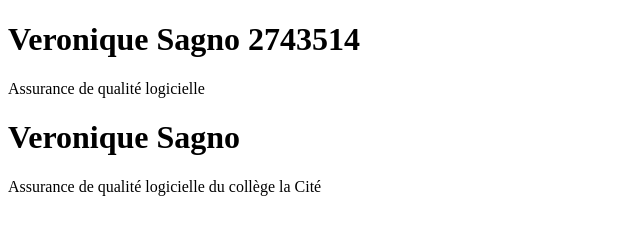
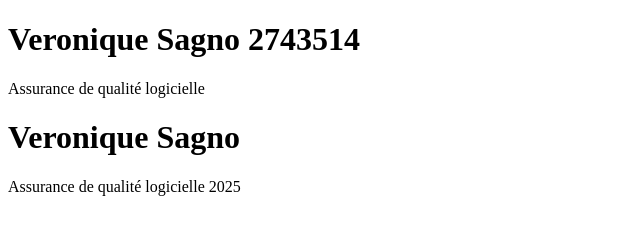
Before and after one commit to Vero-2710/Examen_Git, a plain HTML site: page index.html in a window 1280 px wide. Shown: the whole page, without its empty margins (0-640 px from the left). Drawn offline with Linux system fonts and the light colour scheme.

Commit message:
modification de la balise p dans le fichier index.html

```diff
--- a/index.html
+++ b/index.html
@@ -11,6 +11,6 @@
     <p>Assurance de qualité logicielle</p>
 
     <h1>Veronique Sagno</h1>
-    <p>Assurance de qualité logicielle du collège la Cité</p>
+    <p>Assurance de qualité logicielle 2025</p>
 </body>
 </html>
```
